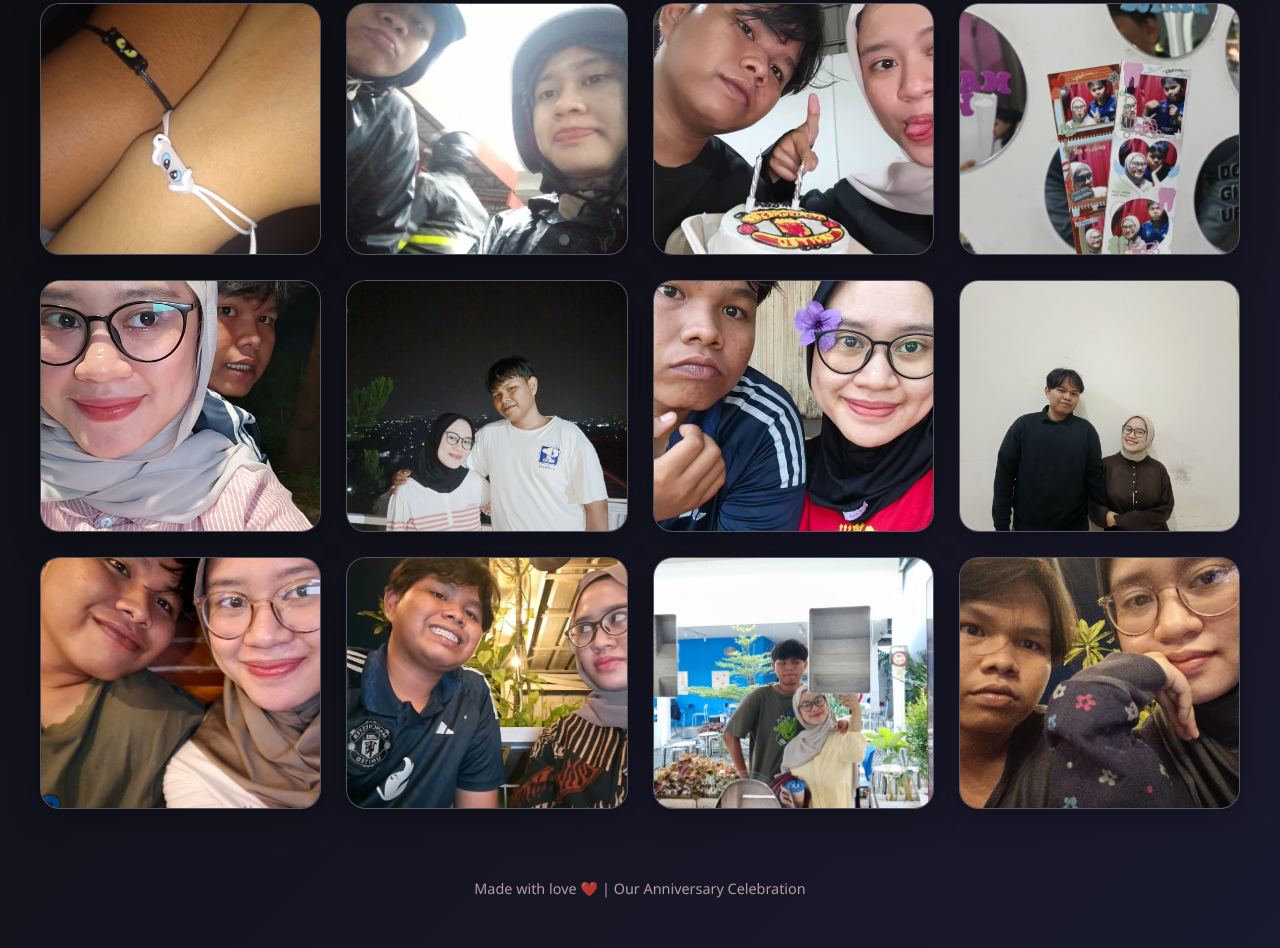
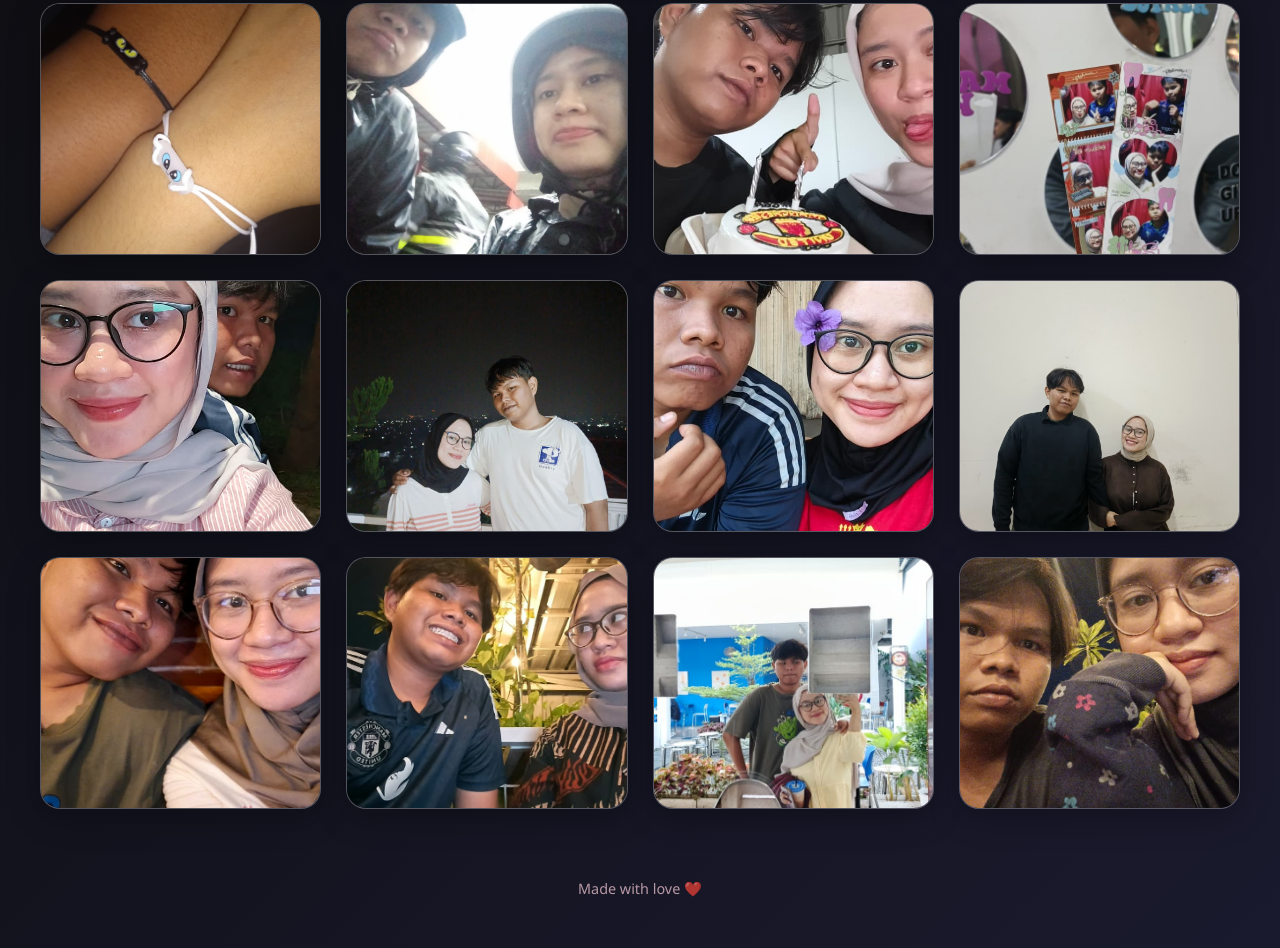
Before and after one commit to Jainn000/Anniversary, a plain HTML site: page index.html in a window 1280 px wide. Shown: the part 814-1762 px from the top of the page. Drawn offline with Linux system fonts and the light colour scheme.

Commit message:
fix issue again

```diff
--- a/index.html
+++ b/index.html
@@ -57,11 +57,10 @@
       </div>
 
       <div class="gallery" id="photoGallery">
-        <!-- Photos will be dynamically added here -->
       </div>
 
       <footer>
-        <p>Made with love ❤️ | Our Anniversary Celebration</p>
+        <p>Made with love ❤️</p>
       </footer>
     </div>
 
```
